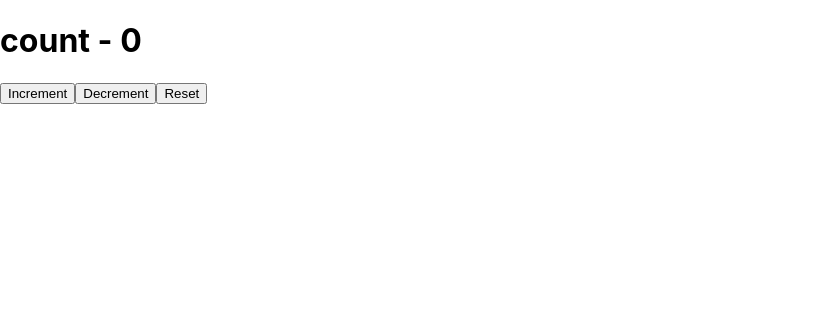
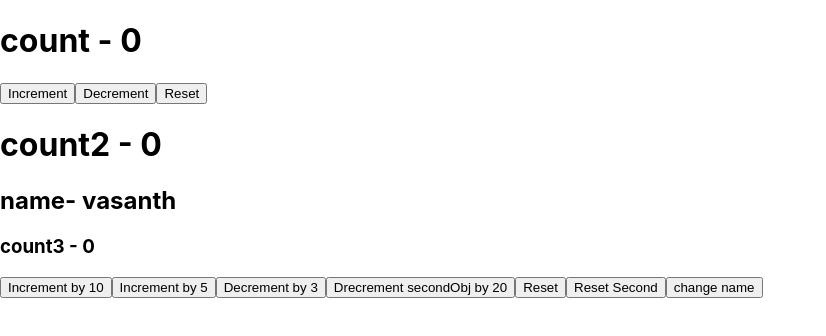
Before and after one commit to anjali790/React, a React (Create React App) app in the folder usereducer/: page / in a window 1280 px wide. Shown: the top 336 px of the page, without its empty margins (0-826 px from the left). Built offline with nearby package versions, Linux system fonts and the light colour scheme.

Commit message:
useReducer

```diff
--- a/usereducer/src/App.js
+++ b/usereducer/src/App.js
@@ -1,10 +1,12 @@
 import './App.css';
+import { ReducerCount } from './components/ReducerCount';
 import { UseReducer } from './components/UseReducer';
 
 function App() {
   return (
     <>
-    <UseReducer/>
+      <UseReducer />
+      <ReducerCount />
     </>
   );
 }
--- a/usereducer/src/components/ReducerCount.jsx
+++ b/usereducer/src/components/ReducerCount.jsx
@@ -35,6 +35,7 @@ export function ReducerCount() {
             <button onClick={() => dispatch({type: 'DECREMENT', value:3})}>Decrement by 3</button>
             <button onClick={()=> secondDispatch({type: 'DECREMENT', value:20})}>Drecrement secondObj by 20</button>
             <button onClick={() => dispatch({type: 'RESET'})}>Reset</button>
+            <button onClick={()=> secondDispatch({type: 'RESET'})}>Reset Second</button>
             <button onClick={()=> dispatch({type: 'UPDATE', value:'anjali'})}>change name</button>
         </>
     )
```
